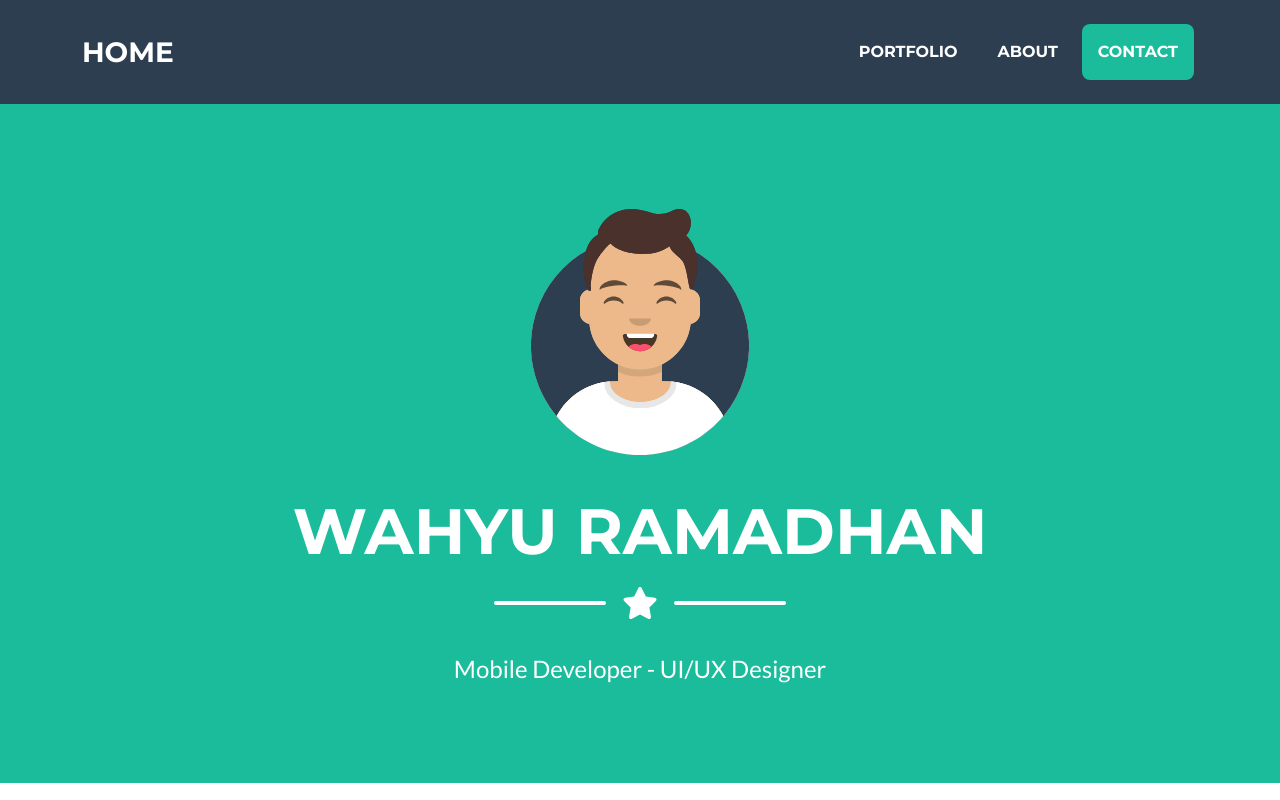
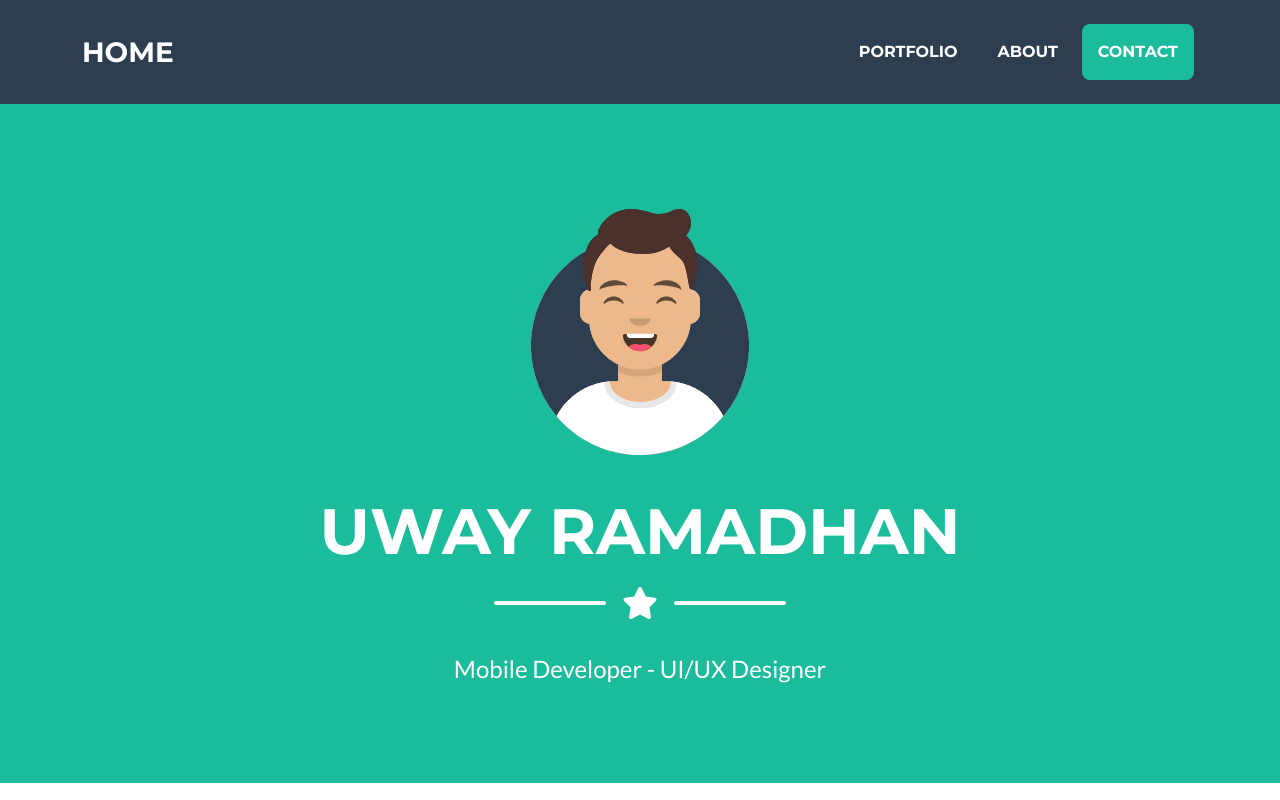
Before and after one commit to wramadhan482/uwaypsg.github.io, a plain HTML site: page index.html in a window 1280 px wide. Shown: the top 800 px of the page. Drawn offline with nearby package versions, Linux system fonts and the light colour scheme.

Commit message:
perubahan nama

```diff
--- a/index.html
+++ b/index.html
@@ -49,7 +49,7 @@
         <!-- Masthead Avatar Image-->
         <img class="masthead-avatar mb-5" src="assets/img/avataaars.svg" alt="..." />
         <!-- Masthead Heading-->
-        <h1 class="masthead-heading text-uppercase mb-0">Wahyu Ramadhan</h1>
+        <h1 class="masthead-heading text-uppercase mb-0">Uway Ramadhan</h1>
         <!-- Icon Divider-->
         <div class="divider-custom divider-light">
           <div class="divider-custom-line"></div>
```
